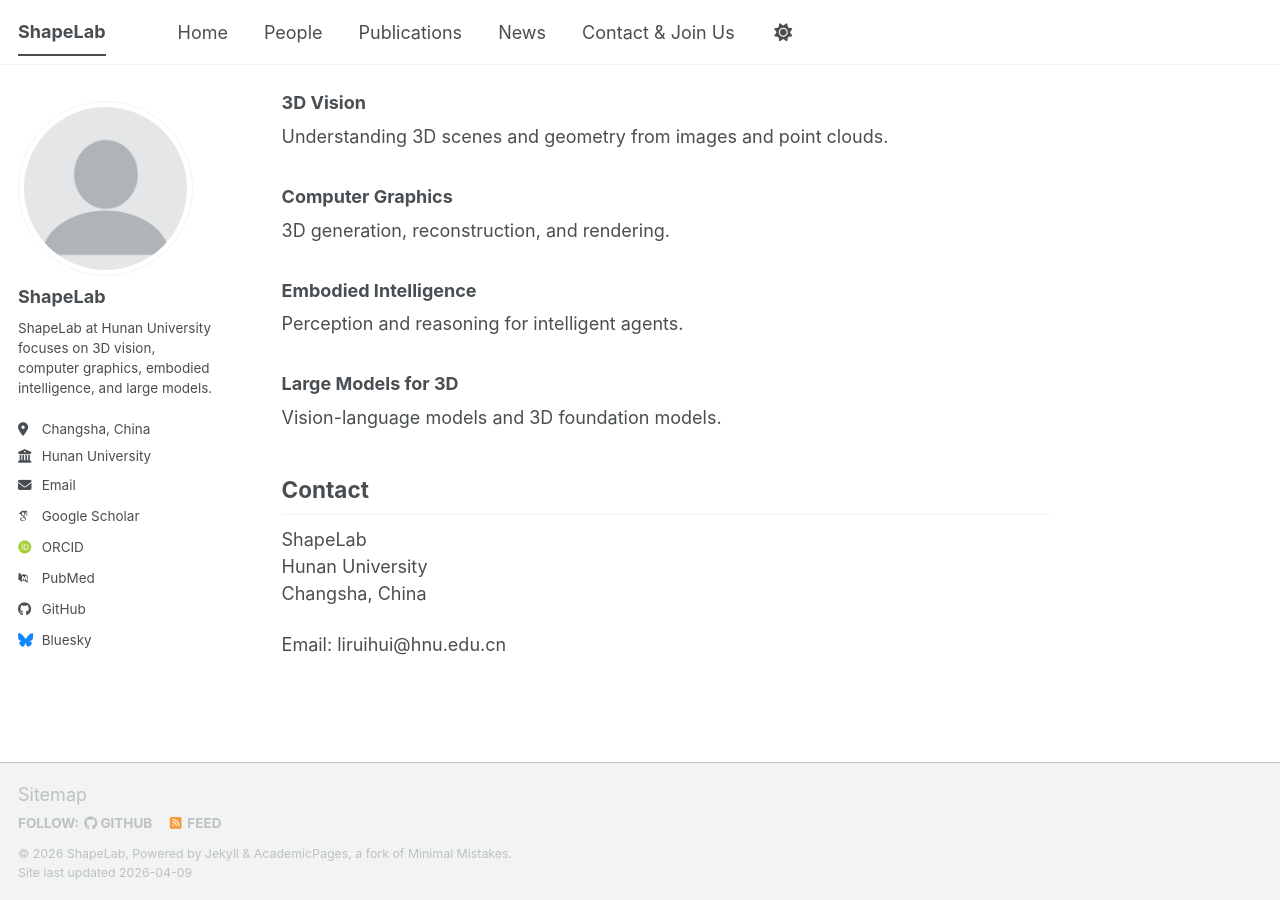
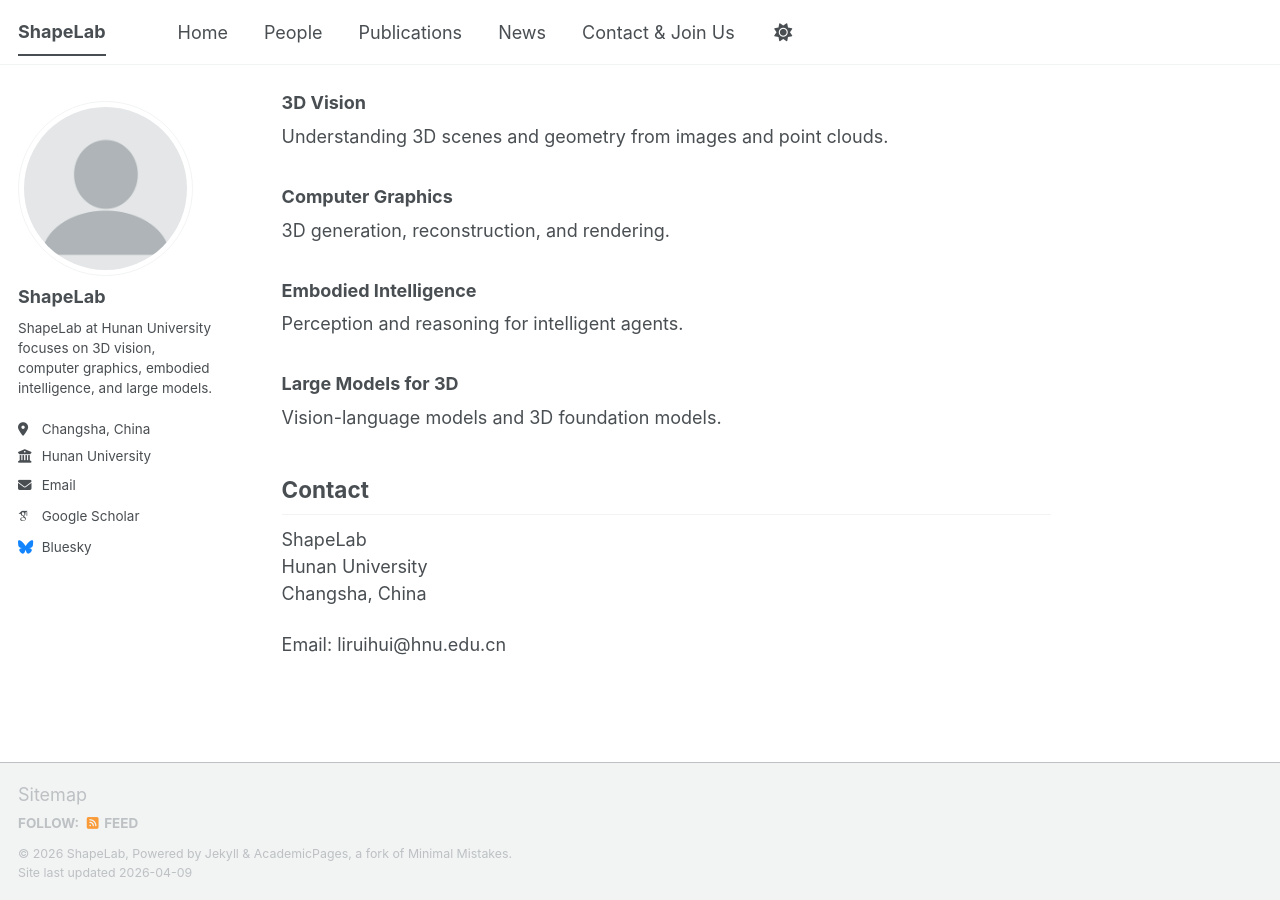
Before and after one commit to ShapeLab-HNU/ShapeLab-HNU.github.io, a Jekyll site: the page built from _pages/about.md, in a window 1280 px wide and 900 px high, scrolled down 653 px. Built offline with Jekyll 4.4.1, drawn with Linux system fonts in a browser that asks for light colours; some web fonts are replaced; a script bundle is joined from its source files by our own code; library files that are not in the unit come from our copies; some of the changed lines change nothing that is shown.

Commit message:
Update _config.yml

```diff
--- a/_config.yml
+++ b/_config.yml
@@ -35,13 +35,13 @@
   # Academic websites
   academia         : # URL
   arxiv            : # URL - Update with the correct link to your profile
-  googlescholar    : "https://scholar.google.com/citations?user=PS_CX0AAAAAJ"
+  googlescholar    : "https://scholar.google.com.hk/citations?user=kFNXpOsAAAAJ&hl=en"
   inspire-hep      : # URL
   impactstory      : # URL
-  orcid            : "https://orcid.org/yourorcidurl"
+  # orcid            : "https://orcid.org/yourorcidurl"
   semantic         : # URL
   ssrn             : # URL
-  pubmed           : "https://www.ncbi.nlm.nih.gov/pubmed/?term=john+snow"
+  # pubmed           : "https://www.ncbi.nlm.nih.gov/pubmed/?term=john+snow"
   researchgate     : # URL
   scopus           : # URL
   zotero           : # URL
@@ -51,7 +51,7 @@
   bitbucket        : # Username - Update with your username on the site
   codepen          : # Username
   dribbble         : # Username
-  github           : "academicpages"
+  github           : #"academicpages"
   kaggle           : # Username
   stackoverflow    : # User number or user number and name (i.e., use "1" or "1/jeff-atwood")
 
```
